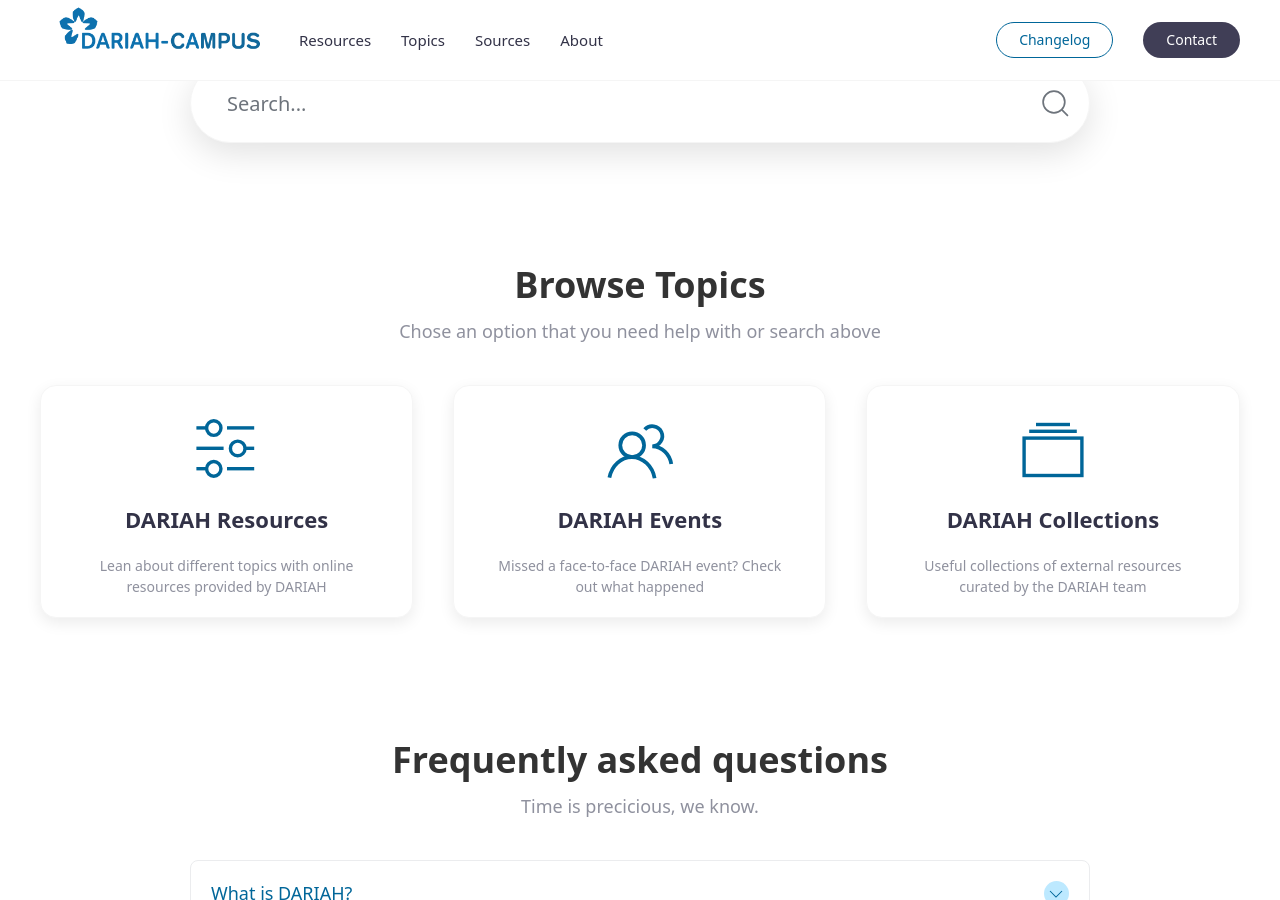
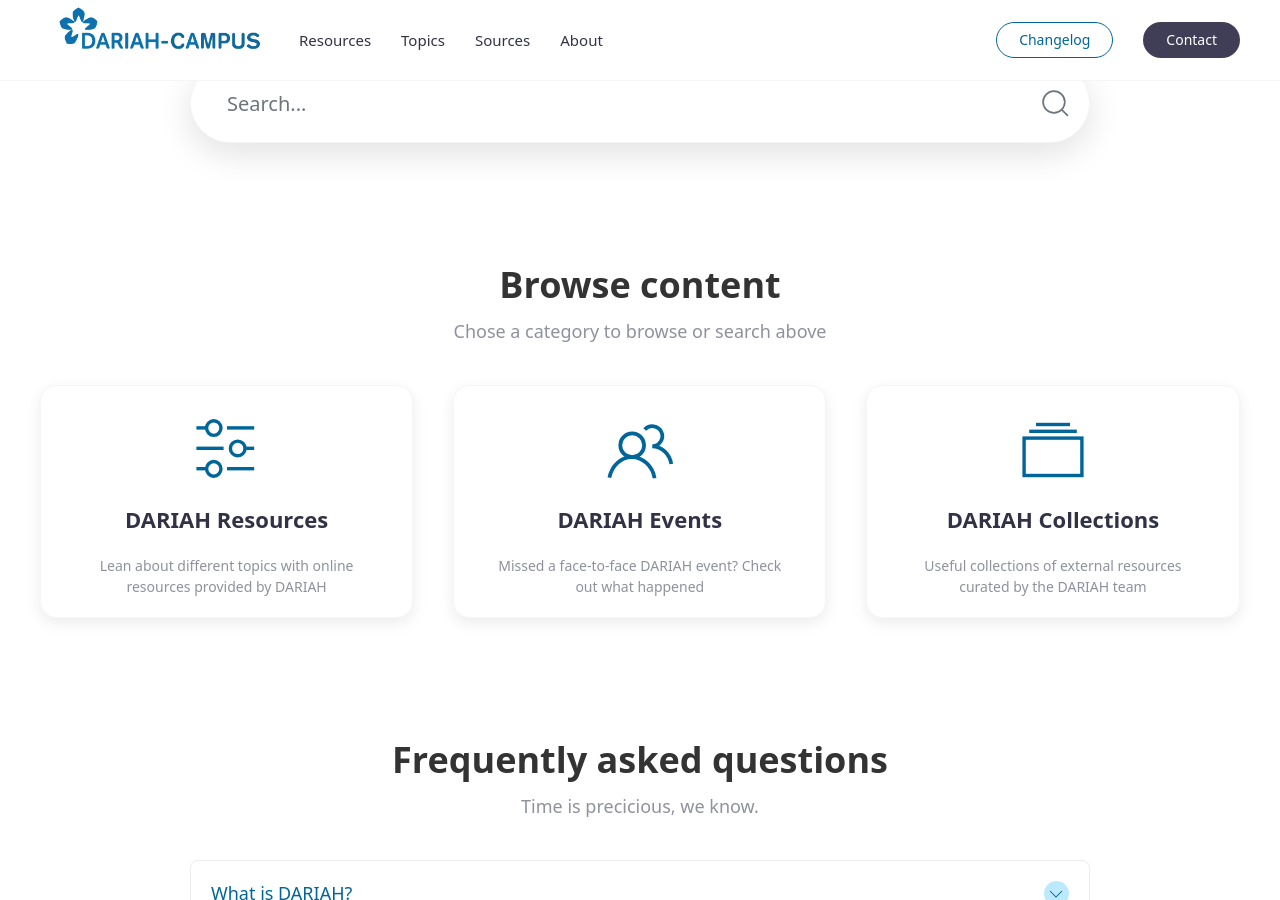
Before and after one commit to DARIAH-ERIC/dariah-campus-pilot, a Jekyll site: the page built from index.md, in a window 1280 px wide and 900 px high, scrolled down 571 px. Built offline with Jekyll 4.4.1, drawn with Linux system fonts in a browser that asks for light colours.

Commit message:
Update index.md

```diff
--- a/index.md
+++ b/index.md
@@ -9,7 +9,7 @@
     search: true
 ---
 
-{% include boxes.html columns="3" title="Browse Topics" subtitle="Chose an option that you need help with or search above" %}
+{% include boxes.html columns="3" title="Browse content" subtitle="Chose a category to browse or search above" %}
 
 {% include faqs.html multiple="true" title="Frequently asked questions" category="presale" subtitle="Time is precicious, we know." %}
 
```
